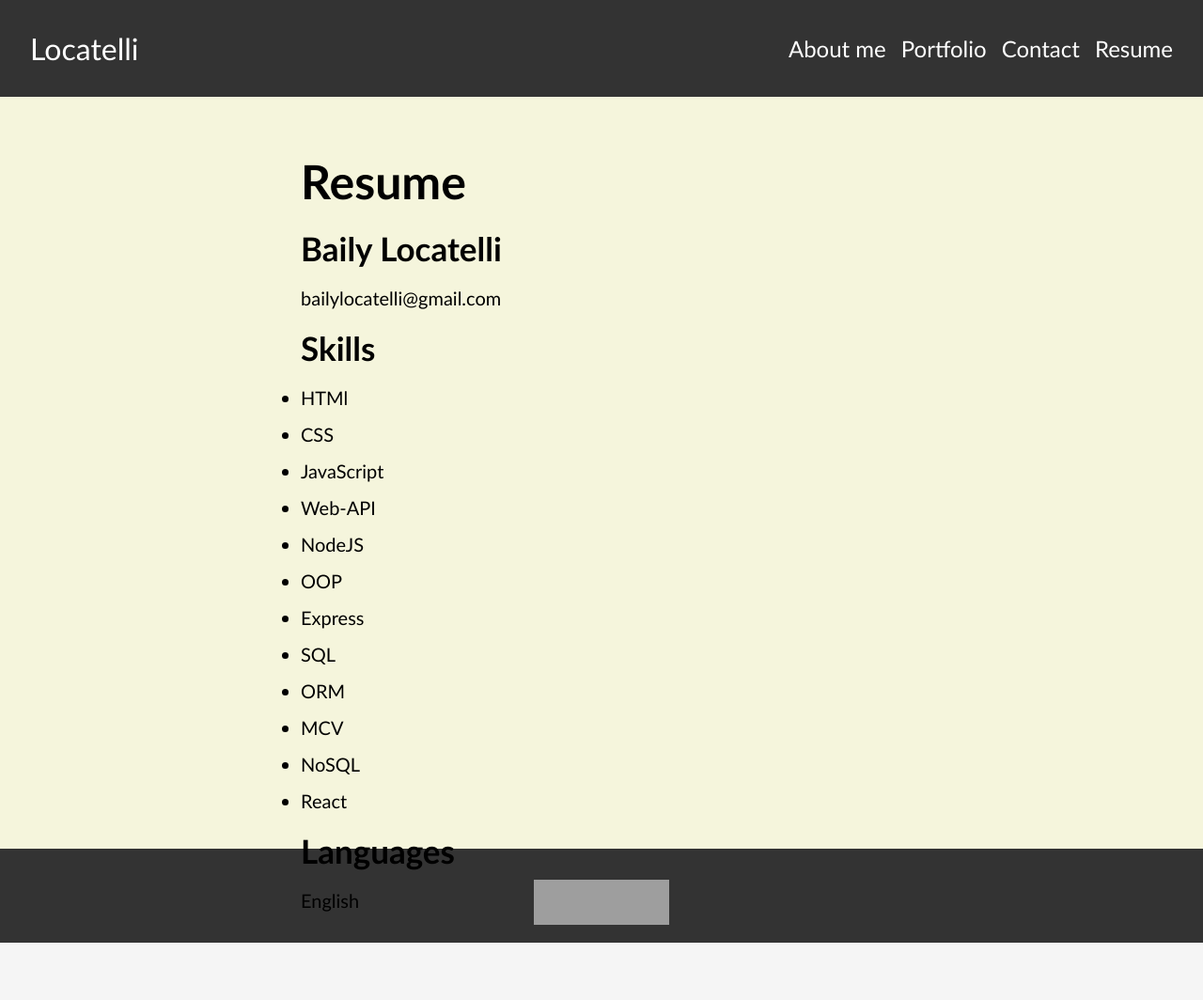
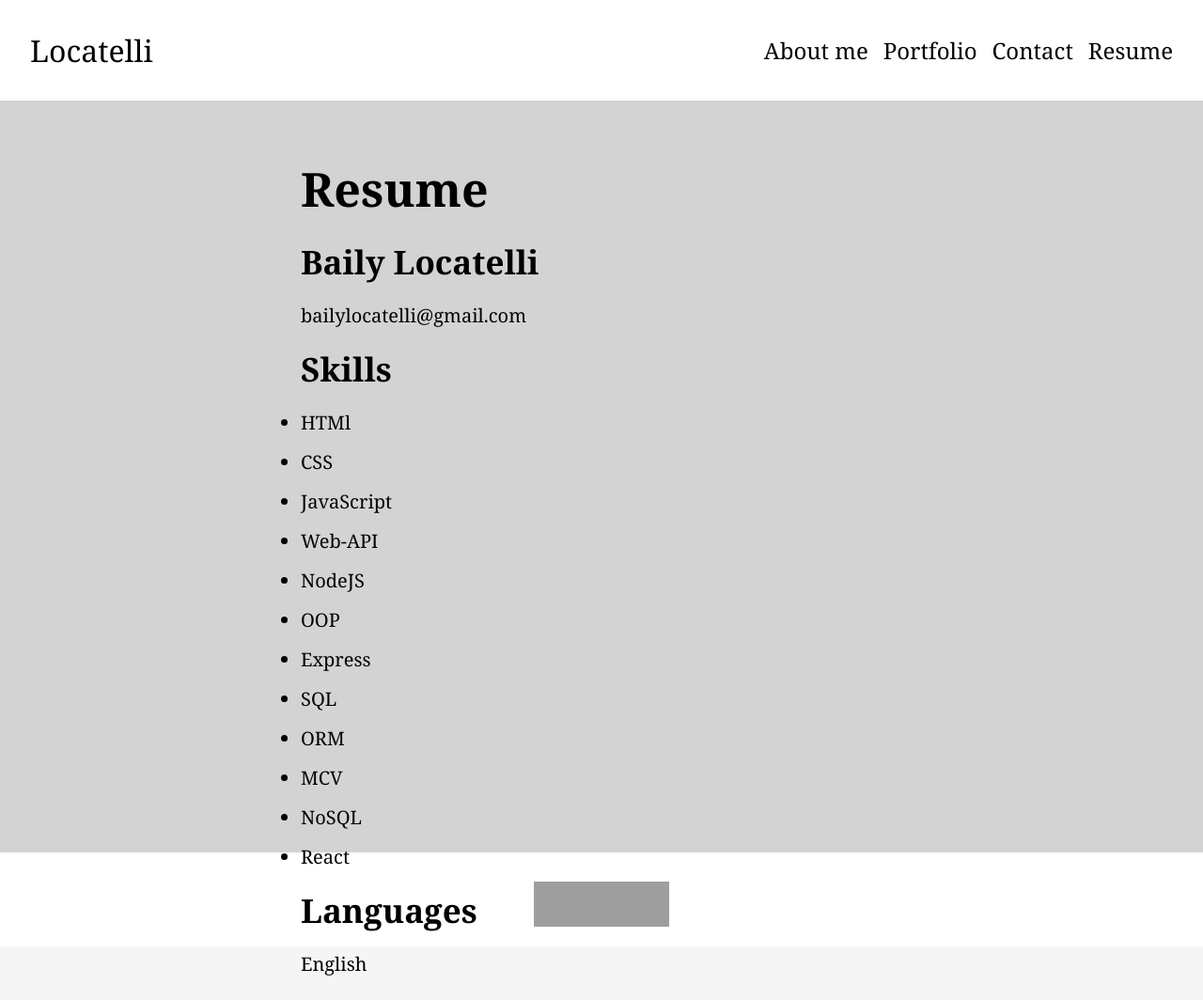
Before and after one commit to b-locatelli/my-react-portfolio, a React (Create React App) app: page /resume in a window 1280 px wide. Shown: the whole page at 94% size. Before the commit the page ends 1003 px from the top, so only its background shows below. Built offline with nearby package versions, Linux system fonts and the light colour scheme; grey boxes are pictures that could not be loaded; the HTML template or start-up script is replaced by a standard one.

Commit message:
Working on display

```diff
--- a/src/App.css
+++ b/src/App.css
@@ -2,8 +2,7 @@
   box-sizing: border-box;
   margin: 0;
   padding: 0;
-  font-family: 'Trebuchet MS', 'Lucida Sans Unicode', 'Lucida Grande',
-    'Lucida Sans', Arial, sans-serif;
+  font-family: Georgia, 'Times New Roman', Times, serif;
 }
 
 body {
--- a/src/components/about/about.css
+++ b/src/components/about/about.css
@@ -1,13 +1,12 @@
 .about-me {
     padding: 2rem;
-    background-color: beige;
+    background-color: rgb(211, 211, 211);
     min-height: 85vh;
   }
 
   .aboutme {
     display: flex;
     align-items: center;
-    /* flex-direction: column; */
   }
 
   .image {
--- a/src/components/contact/contact.css
+++ b/src/components/contact/contact.css
@@ -4,7 +4,7 @@
     align-items: center;
     height: auto;
     padding-top: 50px;
-    background-color: beige;
+    background-color: rgb(211, 211, 211);
     min-height: 85vh;
 }
 
--- a/src/components/footer/footer.css
+++ b/src/components/footer/footer.css
@@ -3,8 +3,8 @@
     justify-content: center;
     align-items: flex-end;
     height: 100px;
-    background-color: #333;
-    color: white;
+    background-color: white;
+    color: black;
     padding: 1rem;
   }
 
--- a/src/components/header/header.css
+++ b/src/components/header/header.css
@@ -3,8 +3,8 @@
     justify-content: space-between;
     align-items: center;
     padding: 2rem;
-    background-color: #333;
-    color: white;
+    background-color: white;
+    color: black;
   }
 
   .name {
@@ -19,5 +19,5 @@
   nav a {
     margin-left: 1rem;
     text-decoration: none;
-    color: white;
+    color: black;
   }
--- a/src/components/portfolio/portfolio.css
+++ b/src/components/portfolio/portfolio.css
@@ -1,6 +1,6 @@
 .portfolio {
     text-align: center;
-    background-color: beige;
+    background-color: rgb(211, 211, 211);
 }
 
 .portfolio h2 {
@@ -24,8 +24,8 @@
 }
 
 .images img {
-    width: 600px;
-    height: 400px;
+    width: 700px;
+    height: 500px;
 }
 
 .image-container {
@@ -33,7 +33,8 @@
     top: 50%;
     left: 50%;
     transform: translate(-50%, -50%);
-    color: red;
+    color: beige;
+    border-style: solid;
     font-size: 50px;
     text-align: center;
     margin: 0;
--- a/src/components/resume/resume.css
+++ b/src/components/resume/resume.css
@@ -4,7 +4,7 @@
     align-items: flex-start;
     height: 100vh;
     padding: 20px;
-    background-color: beige;
+    background-color: rgb(211, 211, 211);
     padding-left: 300px;
   }
 
```
Also changed, not shown: 1 other file (tests, documents, lock files or other folders).
